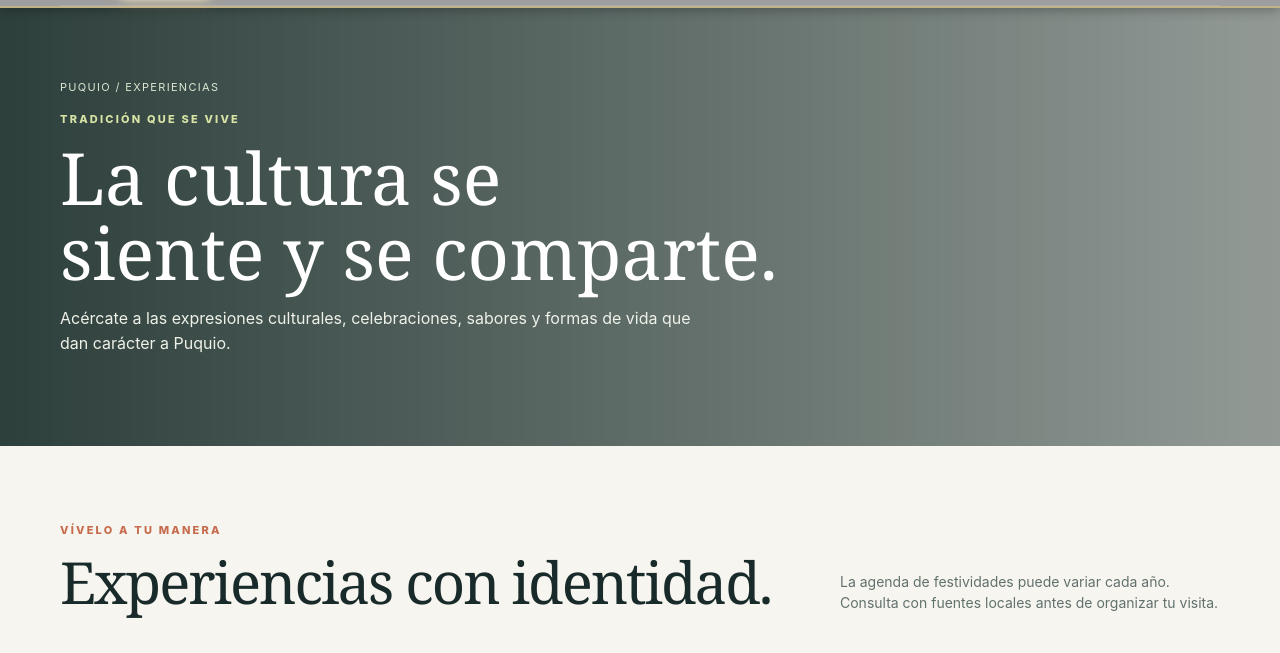
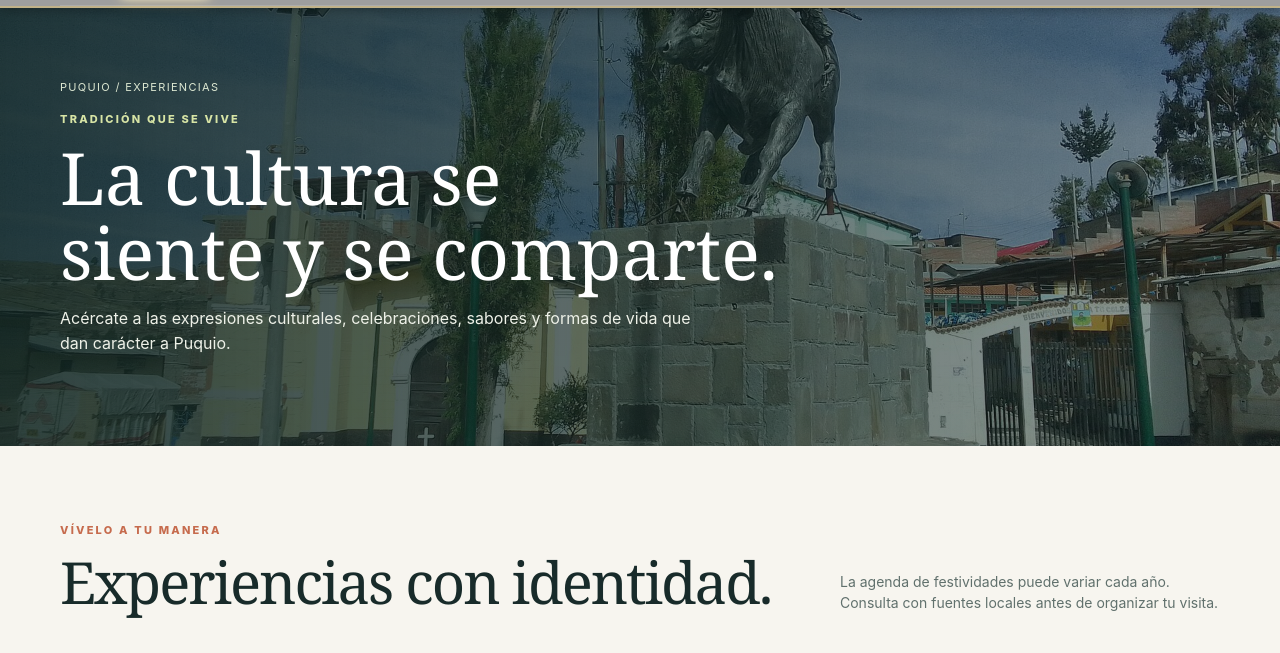
Before and after one commit to Puquio/puquio.github.io, a plain HTML site: page experiencias.html in a window 1280 px wide. Shown: the part 76-729 px from the top of the page. Drawn offline with Linux system fonts and the light colour scheme; grey boxes are pictures that could not be loaded.

Commit message:
Fix image path in subhero section

```diff
--- a/experiencias.html
+++ b/experiencias.html
@@ -30,7 +30,7 @@
 
 <main>
 
-<section class="subhero" style="--subhero-image:url('images/yawar-fiesta-pichccachuri.jpg')">
+<section class="subhero" style="--subhero-image:url('../images/yawar-fiesta-pichccachuri.jpg')">
  <div class="wrap"><div class="breadcrumb">Puquio / Experiencias</div><div class="kicker">Tradición que se vive</div><h1>La cultura se<br>siente y se comparte.</h1><p>Acércate a las expresiones culturales, celebraciones, sabores y formas de vida que dan carácter a Puquio.</p></div>
 </section>
 <section class="content-section">
```
